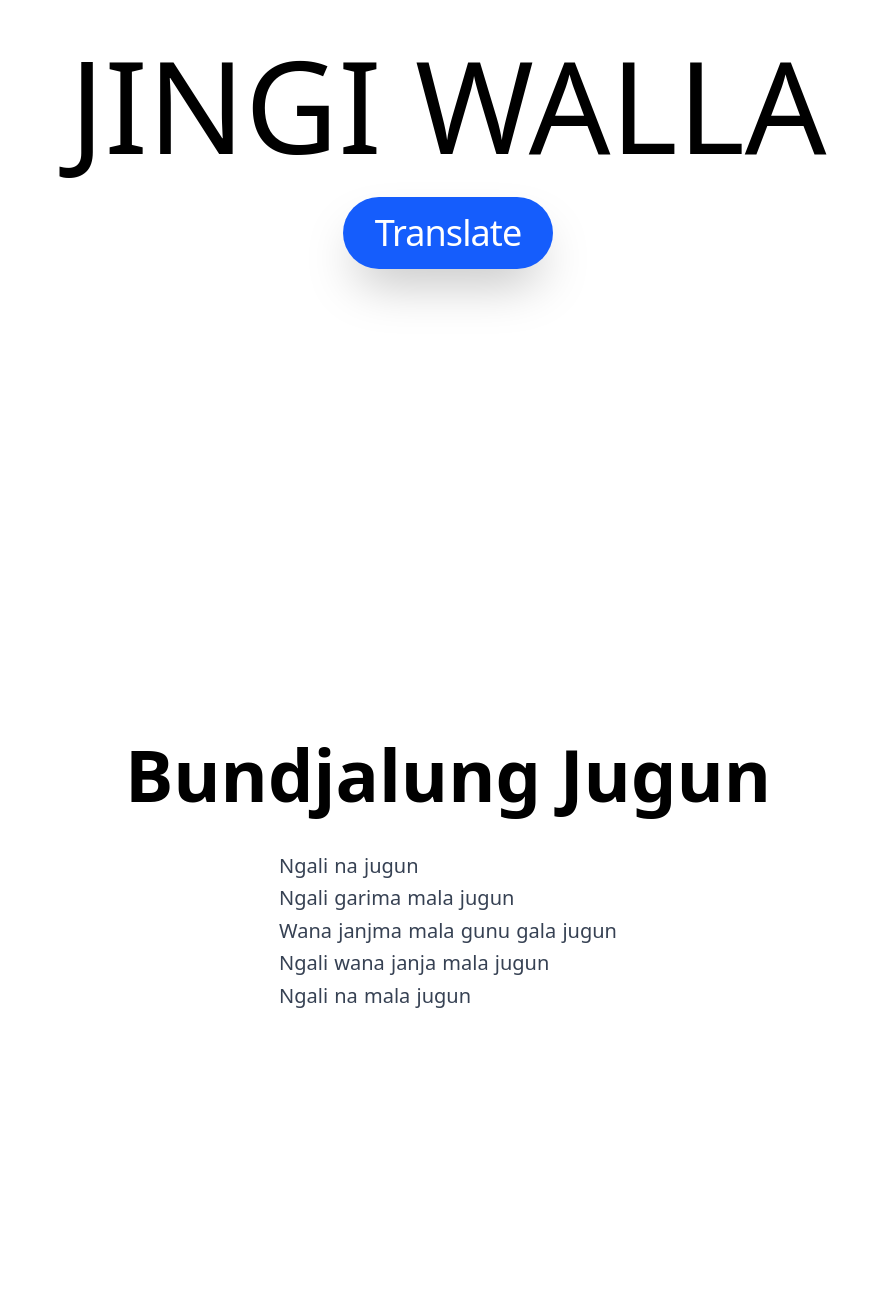
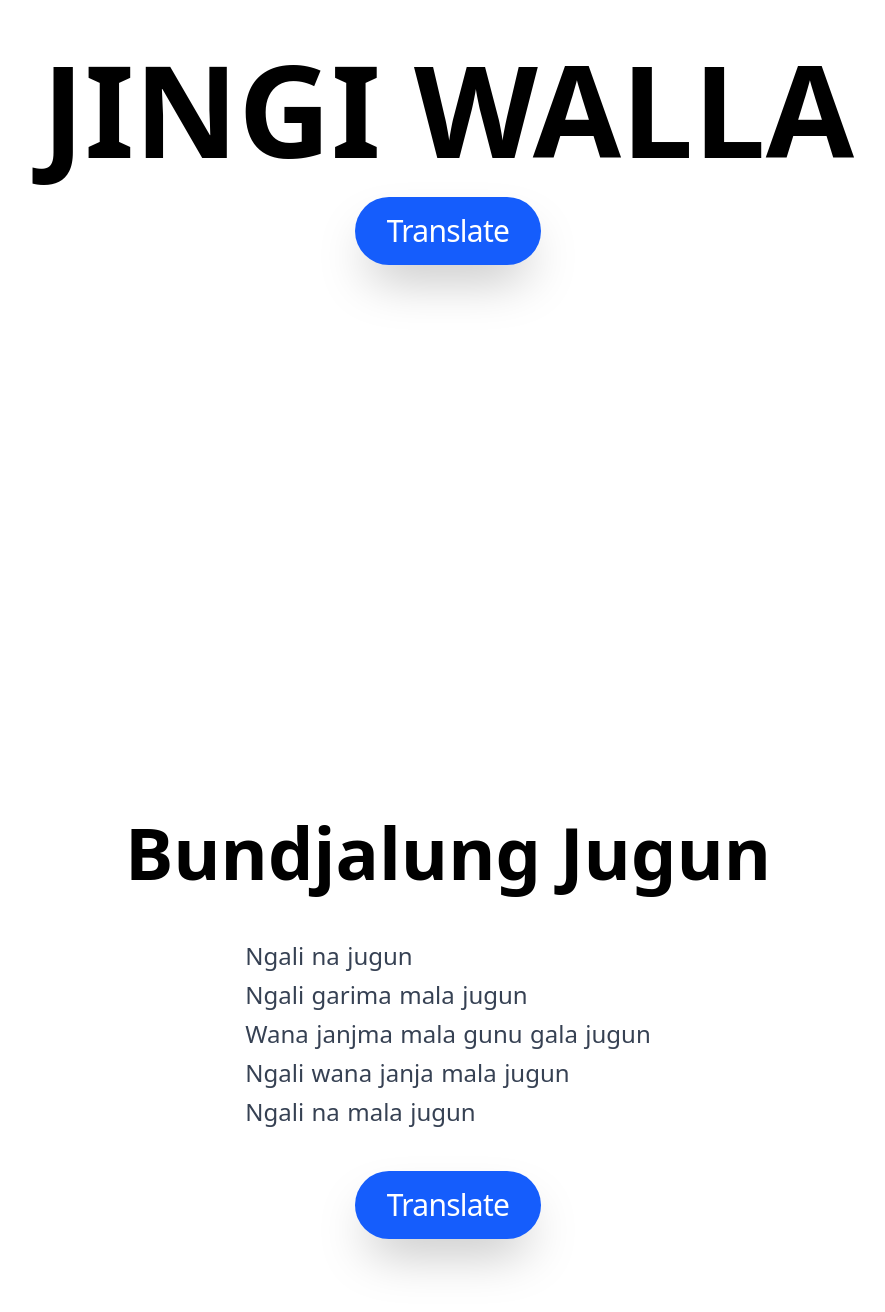
Before and after one commit to Jayden-j1/Cultural_Awareness_App, a React (Vite) app: page / in a window 1280 px wide. Shown: the part 310-1622 px from the top of the page, without its empty margins (192-1077 px from the left). Built offline with nearby package versions, Linux system fonts and the light colour scheme.

Commit message:
Home/Landing page almost complete a few new modifications

```diff
--- a/src/components/Section1.jsx
+++ b/src/components/Section1.jsx
@@ -1,22 +1,22 @@
 import { motion, AnimatePresence } from "framer-motion";
 import { useState } from "react";
 
-export default function Greeting({ bundjalungGreeting = "JINGI WALLA", englishGreeting="WELCOME" }) {
-
+export default function Greeting({ bundjalungGreeting = "JINGI WALLA", englishGreeting = "WELCOME" }) {
   const [isBundjalung, setIsBundjalung] = useState(true);
   const toggleGreeting = () => setIsBundjalung(prev => !prev);
 
   return (
-        <>
-        <section className="flex flex-col justify-center items-center w-full h-screen">
-
+    <section className="flex flex-col justify-center items-center w-full min-h-[75vh] sm:min-h-screen px-4 mb-6 sm:mb-10">
       <AnimatePresence mode="wait">
         <motion.h1
           key={isBundjalung ? "bundjalung" : "english"}
           initial={{ opacity: 0 }}
           animate={{ opacity: 1 }}
           transition={{ duration: 5 }}
-            className="text-center w-full text-9xl mb-7">{isBundjalung ? bundjalungGreeting : englishGreeting}</motion.h1>
+          className="text-center w-full font-extrabold text-5xl sm:text-6xl md:text-7xl lg:text-8xl xl:text-9xl mb-6"
+        >
+          {isBundjalung ? bundjalungGreeting : englishGreeting}
+        </motion.h1>
       </AnimatePresence>
 
       <motion.button
@@ -24,13 +24,48 @@ export default function Greeting({ bundjalungGreeting = "JINGI WALLA", englishGr
         onClick={toggleGreeting}
         whileHover={{ scale: 1.05, y: -4 }}
         whileTap={{ scale: 0.95, y: 2 }}
-            style={{ wordSpacing: "0.1em" }}
-            className="text-4xl px-8 py-4 bg-blue-600 text-white rounded-full shadow-2xl transition-colors duration-300 hover:bg-blue-700 tracking-tight cursor-pointer"
+        className="text-xl sm:text-2xl md:text-3xl px-6 sm:px-8 py-3 sm:py-4 bg-blue-600 text-white rounded-full shadow-2xl transition-colors duration-300 hover:bg-blue-700 tracking-tight focus:outline-none focus:ring-2 focus:ring-blue-500"
       >
         Translate
       </motion.button>
-
     </section>
-        </>
   );
 }
+
+
+// import { motion, AnimatePresence } from "framer-motion";
+// import { useState } from "react";
+
+// export default function Greeting({ bundjalungGreeting = "JINGI WALLA", englishGreeting="WELCOME" }) {
+
+//     const [isBundjalung, setIsBundjalung] = useState(true);
+//     const toggleGreeting = () => setIsBundjalung(prev => !prev);
+
+//     return (
+//         <>
+//         <section className="flex flex-col justify-center items-center w-full h-screen">
+
+//             <AnimatePresence mode="wait">
+//             <motion.h1
+//             key={isBundjalung ? "bundjalung" : "english"}
+//             initial={{ opacity: 0 }}
+//             animate={{ opacity: 1 }}
+//             transition={{ duration: 5 }}
+//             className="text-center w-full text-9xl mb-7">{isBundjalung ? bundjalungGreeting : englishGreeting}</motion.h1>
+//             </AnimatePresence>
+
+//             <motion.button
+//             aria-label="Translate greeting between Bundjalung and English"
+//             onClick={toggleGreeting}
+//             whileHover={{ scale: 1.05, y: -4 }}
+//             whileTap={{ scale: 0.95, y: 2 }}
+//             style={{ wordSpacing: "0.1em" }}
+//             className="text-4xl px-8 py-4 bg-blue-600 text-white rounded-full shadow-2xl transition-colors duration-300 hover:bg-blue-700 tracking-tight cursor-pointer"
+//             >
+//             Translate
+//             </motion.button>
+
+//         </section>
+//         </>
+//     );
+// }
--- a/src/components/Section2.jsx
+++ b/src/components/Section2.jsx
@@ -1,75 +1,159 @@
-// components/Language.tsx
-import { motion } from "framer-motion";
+import { motion, AnimatePresence } from "framer-motion";
 import { useScrollAnimation } from "../hooks/useScrollAnimation";
+import { useState } from "react";
 
-/**
- * Language - A React component that displays a section of text
- * which animates into view on scroll using Framer Motion.
- */
-export default function Language() {
-  // Use the custom hook to detect scroll position
-  const { ref, inView } = useScrollAnimation(0.3); // 30% of section must be visible to trigger animation
+export default function Language({
+  bundjalung = (
+    <>
+      Ngali na jugun
+      <br />
+      Ngali garima mala jugun
+      <br />
+      Wana janjma mala gunu gala jugun
+      <br />
+      Ngali wana janja mala jugun
+      <br />
+      Ngali na mala jugun
+    </>
+  ),
+  english = (
+    <>
+      We belong to this country
+      <br />
+      We look after this country
+      <br />
+      Don't do wrong around here
+      <br />
+      We belong to it this country
+    </>
+  ),
+}) {
+  const { ref, inView } = useScrollAnimation(0.3);
+  const [isBundjalung, setIsBundjalung] = useState(true);
+  const toggleLanguage = () => setIsBundjalung(prev => !prev);
 
   return (
-    // Section container with full viewport height and centered content
     <section
-      ref={ref} // Attach the ref so IntersectionObserver can track visibility
-      className="flex flex-col justify-center items-center min-h-screen bg-white"
+      ref={ref}
+      className="flex flex-col justify-center items-center min-h-[85vh] sm:min-h-screen bg-white px-4 sm:px-6 mt-4 sm:mt-8"
     >
-      {/* Heading with scroll animation */}
       <motion.h2
-        // Initial state before the element enters the viewport
         initial={{ opacity: 0, y: 50 }}
-        // Animate in or out depending on visibility
         animate={inView ? { opacity: 1, y: 0 } : { opacity: 0, y: 50 }}
-        // Animation duration
         transition={{ duration: 0.6 }}
-        className="text-5xl sm:text-7xl font-bold mb-10 text-center"
+        className="text-4xl sm:text-5xl md:text-6xl lg:text-7xl font-bold mb-6 text-center"
       >
         Bundjalung Jugun
       </motion.h2>
 
-      {/* Paragraph with scroll animation and delayed transition */}
-      <motion.p
-        initial={{ opacity: 0, y: 50 }}
-        animate={inView ? { opacity: 1, y: 0 } : { opacity: 0, y: 50 }}
-        transition={{ duration: 0.6, delay: 0.2 }} // Slight delay for a staggered effect
-        className="text-lg sm:text-xl leading-relaxed tracking-normal text-gray-700 max-w-xl whitespace-pre-line mb-40 text-left"
-        style={{ wordSpacing: "0.05em" }}
+      <AnimatePresence mode="wait">
+        <motion.p
+          key={isBundjalung ? "bundjalung" : "english"}
+          initial={{ opacity: 0, y: 50 }}
+          animate={inView ? { opacity: 1, y: 0 } : { opacity: 0, y: 50 }}
+          transition={{ duration: 0.6, delay: 0.2 }}
+          className="text-base sm:text-lg md:text-xl lg:text-2xl leading-relaxed tracking-normal text-gray-700 max-w-2xl whitespace-pre-line mt-6 mb-10 text-left"
+          style={{ wordSpacing: "0.05em" }}
+        >
+          {isBundjalung ? bundjalung : english}
+        </motion.p>
+      </AnimatePresence>
+
+      <motion.button
+        aria-label="Translate language between Bundjalung and English"
+        onClick={toggleLanguage}
+        whileHover={{ scale: 1.05, y: -4 }}
+        whileTap={{ scale: 0.95, y: 2 }}
+        className="text-xl sm:text-2xl md:text-3xl px-6 sm:px-8 py-3 sm:py-4 bg-blue-600 text-white rounded-full shadow-2xl transition-colors duration-300 hover:bg-blue-700 tracking-tight focus:outline-none focus:ring-2 focus:ring-blue-500"
       >
-        Ngali na jugun
-        <br />
-        Ngali garima mala jugun
-        <br />
-        Wana janjma mala gunu gala jugun
-        <br />
-        Ngali wana janja mala jugun
-        <br />
-        Ngali na mala jugun
-      </motion.p>
+        Translate
+      </motion.button>
     </section>
   );
 }
 
 
-// export default function Language() {
-//     return (
-//         <>
-//          <section className="flex flex-col justify-center items-center">
-//             <h2
-//             className="text-7xl mb-10">
-//             Bundjalung Jugun</h2>
-//             <p
-//                     className="text-lg sm:text-xl leading-relaxed tracking-normal text-gray-700 max-w-xl whitespace-pre-line mb-40"
+
+// import { motion, AnimatePresence } from "framer-motion";
+// import { useScrollAnimation } from "../hooks/useScrollAnimation";
+// import { useState } from "react";
+
+
+
+// /**
+//  * Language - A React component that displays a section of text
+//  * which animates into view on scroll using Framer Motion.
+//  */
+// export default function Language(
+//   {bundjalung =
+//   <>
+//     Ngali na jugun
+//     <br />
+//     Ngali garima mala jugun
+//     <br />
+//     Wana janjma mala gunu gala jugun
+//     <br />
+//     Ngali wana janja mala jugun
+//     <br />
+//     Ngali na mala jugun
+//   </>,
+//  english =
+//   <>
+//    We belong to this country
+//     <br />
+//   We look after this country
+//     <br />
+//   Don't do wrong around here
+//     <br />
+//   We belong to it this country
+//   </>
+//  }) {
+//   // Use the custom hook to detect scroll position
+//   const { ref, inView } = useScrollAnimation(0.3); // 30% of section must be visible to trigger animation
+//   const  [isBundjalung, isSetBundjalung] = useState(bundjalung);
+//   const togggleWelcome = () => isSetBundjalung(prev => !prev);
+
+//   return (
+//     // Section container with full viewport height and centered content
+//     <section
+//       ref={ref} // Attach the ref so IntersectionObserver can track visibility
+//       className="flex flex-col justify-center items-center min-h-screen bg-white"
+//     >
+//       {/* Heading with scroll animation */}
+//       <motion.h2
+//         // Initial state before the element enters the viewport
+//         initial={{ opacity: 0, y: 50 }}
+//         // Animate in or out depending on visibility
+//         animate={inView ? { opacity: 1, y: 0 } : { opacity: 0, y: 50 }}
+//         // Animation duration
+//         transition={{ duration: 0.6 }}
+//         className="text-5xl sm:text-7xl font-bold mb-10 text-center"
+//       >
+//         Bundjalung Jugun
+//       </motion.h2>
+//                {/* Paragraph with scroll animation and delayed transition */}
+//       <AnimatePresence mode="wait">
+//       <motion.p
+//         key={isBundjalung ? bundjalung : english}
+//         initial={{ opacity: 0, y: 50 }}
+//         animate={inView ? { opacity: 1, y: 0 } : { opacity: 0, y: 50 }}
+//         transition={{ duration: 0.6, delay: 0.2 }} // Slight delay for a staggered effect
+//         className="text-lg sm:text-xl leading-relaxed tracking-normal text-gray-700 max-w-xl whitespace-pre-line mt-10 mb-15 text-left"
 //         style={{ wordSpacing: "0.05em" }}
+//       >
+//         {isBundjalung  ? bundjalung : english}
+//       </motion.p>
+//       </AnimatePresence>
+//                   <motion.button
+//             aria-label="Translate greeting between Bundjalung and English"
+//             onClick={togggleWelcome}
+//             whileHover={{ scale: 1.05, y: -4 }}
+//             whileTap={{ scale: 0.95, y: 2 }}
+//             style={{ wordSpacing: "0.1em" }}
+//             className="text-4xl px-8 py-4 bg-blue-600 text-white rounded-full shadow-2xl transition-colors duration-300 hover:bg-blue-700 tracking-tight cursor-pointer"
 //             >
-//                 Ngali na jugun<br/>
-//                 Ngali garima mala jugun<br/>
-//                 Wana janjma mala gunu gala jugun<br/>
-//                 Ngali wana janja mala jugun<br/>
-//                 Ngali na mala jugun
-//             </p>
-//          </section>
-//         </>
-//     );
+//             Translate
+//             </motion.button>
+//     </section>
+//   );
 // }
```
Lines whose indentation alone changed are shown as unchanged.
